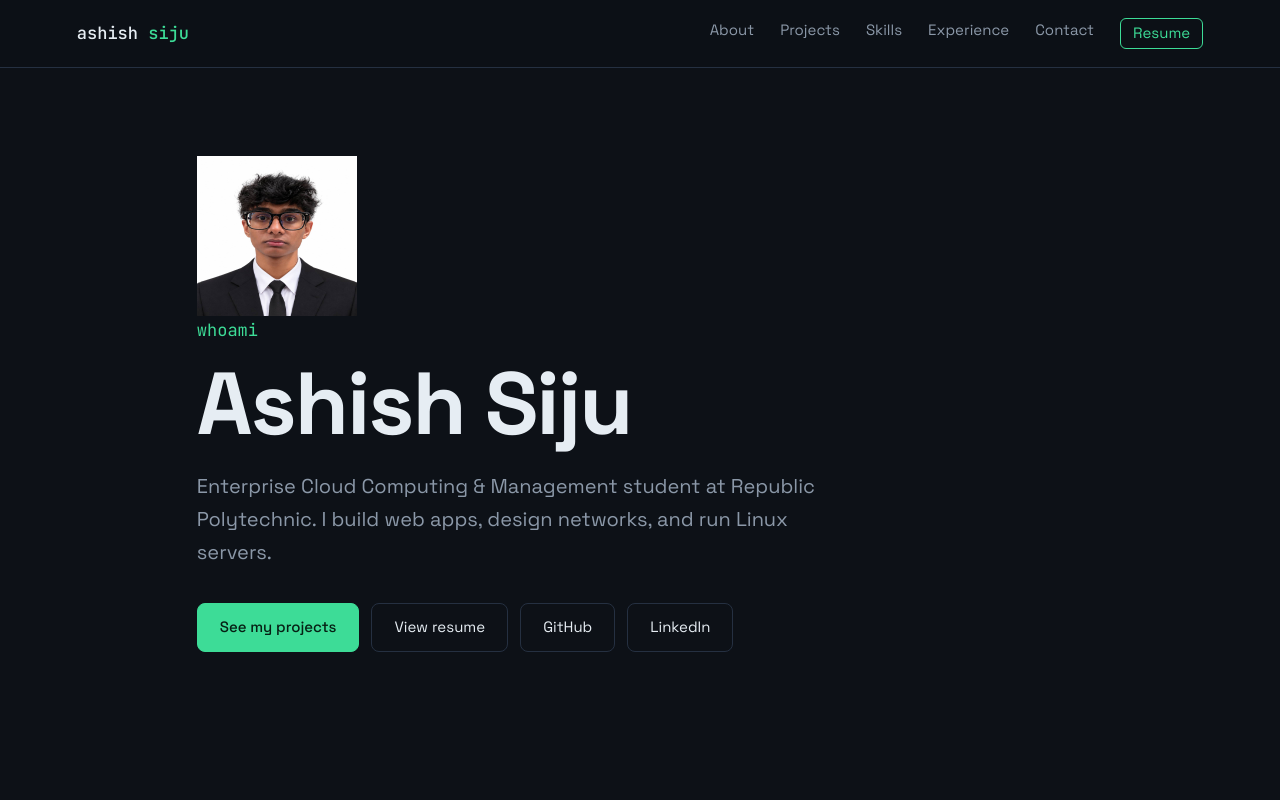
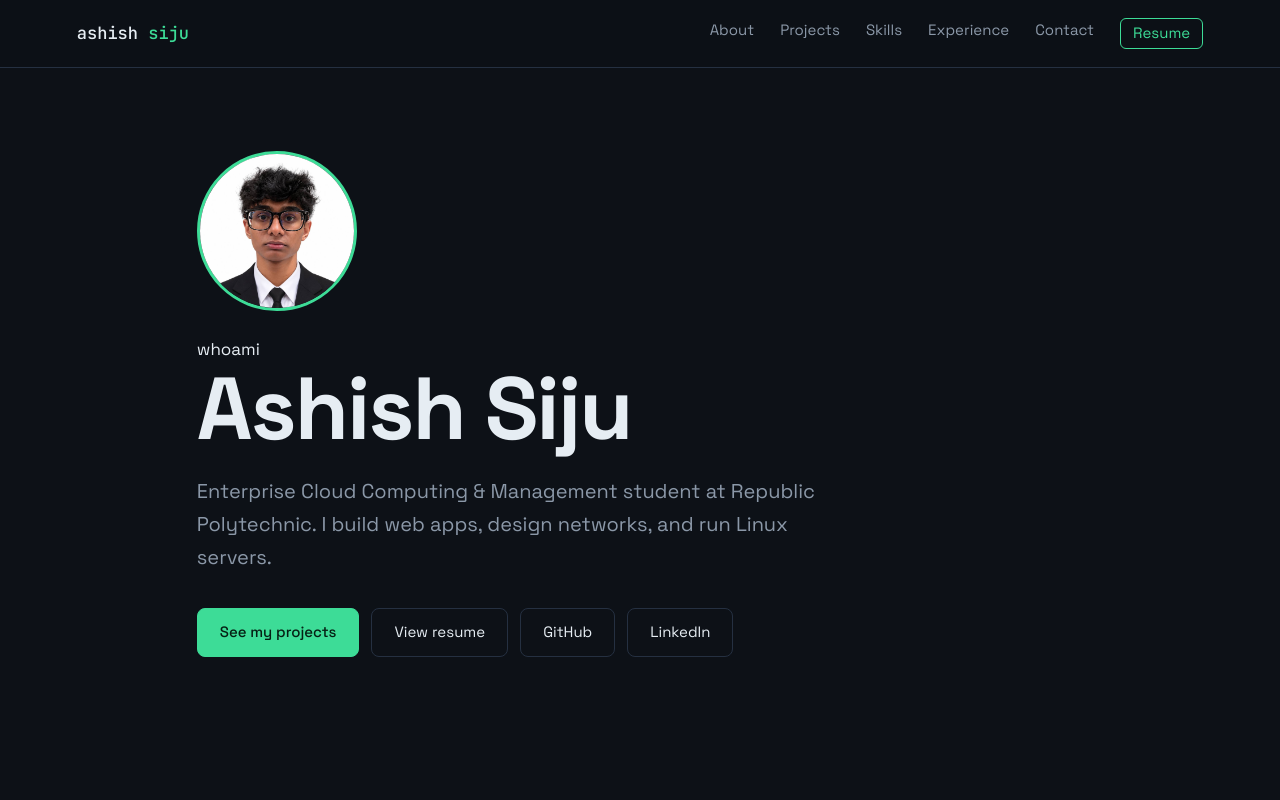
Before and after one commit to 25013279/Portfolio, a plain HTML site: page index.html in a window 1280 px wide. Shown: the top 800 px of the page. Drawn offline with Linux system fonts and the light colour scheme.

Commit message:
Fix CSS syntax error and add hero-photo styles

```diff
--- a/style.css
+++ b/style.css
@@ -61,7 +61,7 @@ p + p { margin-top: 16px; }
 
 /* Hero */
 .hero { min-height: 82vh; display: flex; flex-direction: column; justify-content: center; padding-top: 40px; }
-.tag { font-family: var(--mono); color: var(--accent); margin-bottom: 14px; }
+ { font-family: var(--mono); color: var(--accent); margin-bottom: 14px; }
 .hero h1 { font-size: clamp(48px, 9vw, 88px); line-height: 1.05; letter-spacing: -2px; }
 .lead { color: var(--muted); font-size: 20px; max-width: 620px; margin-top: 20px; }
 .hero-links { display: flex; flex-wrap: wrap; gap: 12px; margin-top: 34px; }
@@ -150,3 +150,5 @@ footer { text-align: center; padding: 32px 6vw; border-top: 1px solid var(--bord
 
 /* Project screenshots (hidden automatically if the file is missing) */
 .card-img { width: calc(100% + 52px); margin: -26px -26px 20px; aspect-ratio: 16 / 9; object-fit: cover; object-position: top; border-radius: 12px 12px 0 0; border-bottom: 1px solid var(--border); background: #0d1117; }
+
+.hero-photo { width: 160px; height: 160px; border-radius: 50%; object-fit: cover; object-position: center 25%; border: 3px solid #3ddc97; margin-bottom: 24px; }
```
